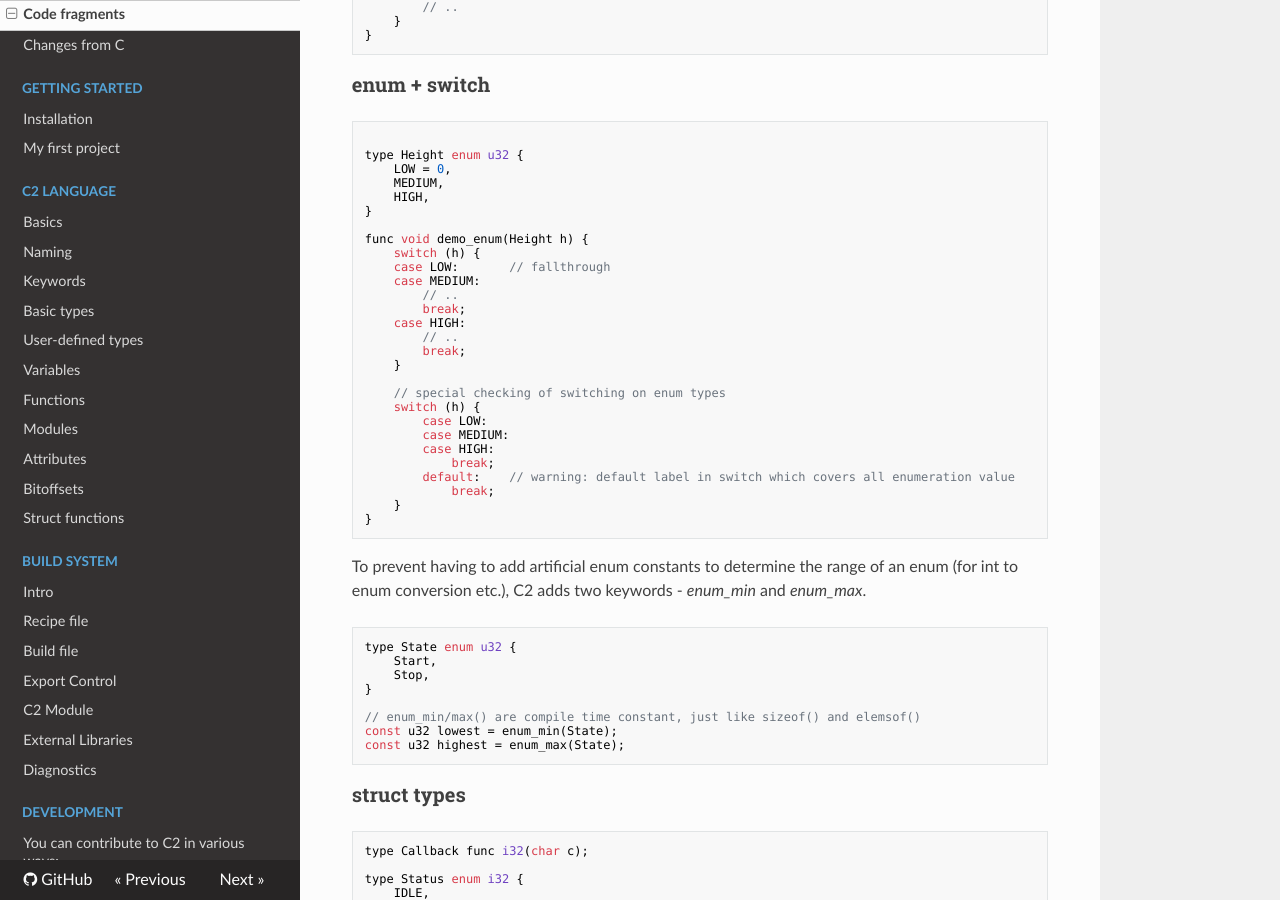
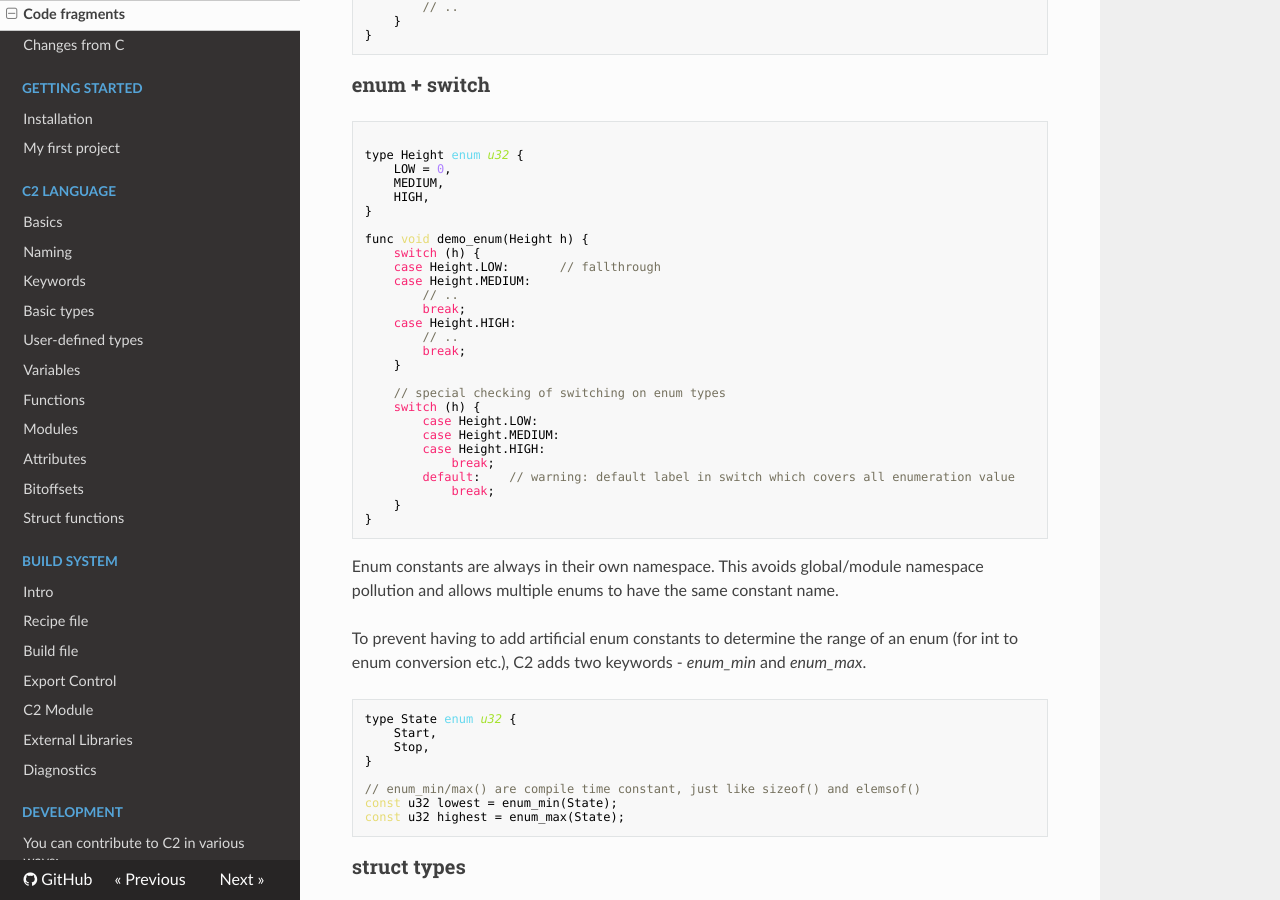
Before and after one commit to c2lang/documentation, an MkDocs documentation site: the page built from documentation/docs/introduction/code_fragments.md, in a window 1280 px wide and 900 px high, scrolled down 796 px. Built offline with MkDocs 1.6.1, drawn with Linux system fonts in a browser that asks for light colours; nearby versions of some CDN libraries; old or Windows-style settings are respelled for this version of MkDocs.

Commit message:
enum: updated enum namespaces

````diff
--- a/documentation/docs/introduction/code_fragments.md
+++ b/documentation/docs/introduction/code_fragments.md
@@ -46,6 +46,7 @@ func void demo_while() {
 ```
 
 ### enum + switch
+
 ```c
 
 type Height enum u32 {
@@ -56,26 +57,29 @@ type Height enum u32 {
 
 func void demo_enum(Height h) {
     switch (h) {
-    case LOW:       // fallthrough
-    case MEDIUM:
+    case Height.LOW:       // fallthrough
+    case Height.MEDIUM:
         // ..
         break;
-    case HIGH:
+    case Height.HIGH:
         // ..
         break;
     }
 
     // special checking of switching on enum types
     switch (h) {
-        case LOW:
-        case MEDIUM:
-        case HIGH:
+        case Height.LOW:
+        case Height.MEDIUM:
+        case Height.HIGH:
             break;
         default:    // warning: default label in switch which covers all enumeration value
             break;
     }
 }
 ```
+
+Enum constants are always in their own namespace. This avoids global/module
+namespace pollution and allows multiple enums to have the same constant name.
 
 To prevent having to add artificial enum constants to determine the range of an enum (for int to enum
 conversion etc.), C2 adds two keywords - _enum_min_ and _enum_max_.
--- a/documentation/mkdocs.yml
+++ b/documentation/mkdocs.yml
@@ -1,6 +1,10 @@
 site_name: C2 Language Documentation
 repo_url: https://github.com/c2lang
 theme: readthedocs
+extra_css:
+  - css/highlight.css
+extra_javascript:
+  - js/highlight.pack.js
 pages:
 - Introduction:
   - Philosophy: index.md
````
Also changed, not shown: documentation/docs/language/user_types.md (+3 -0 lines), documentation/docs/language/variables.md (+2 -2 lines).
